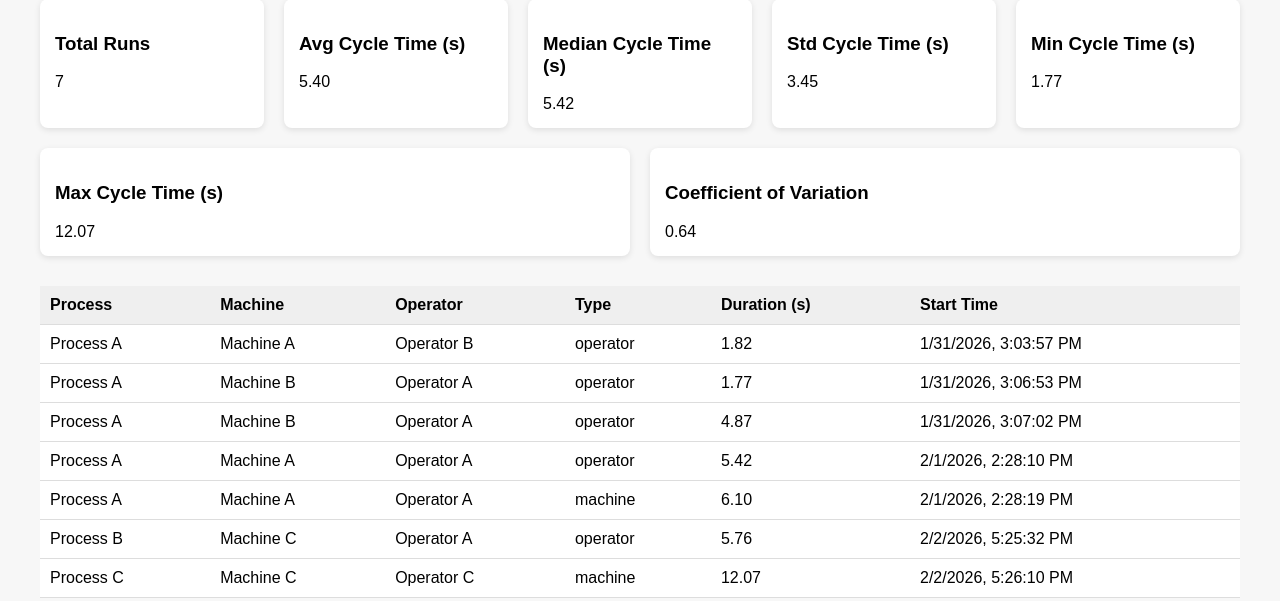
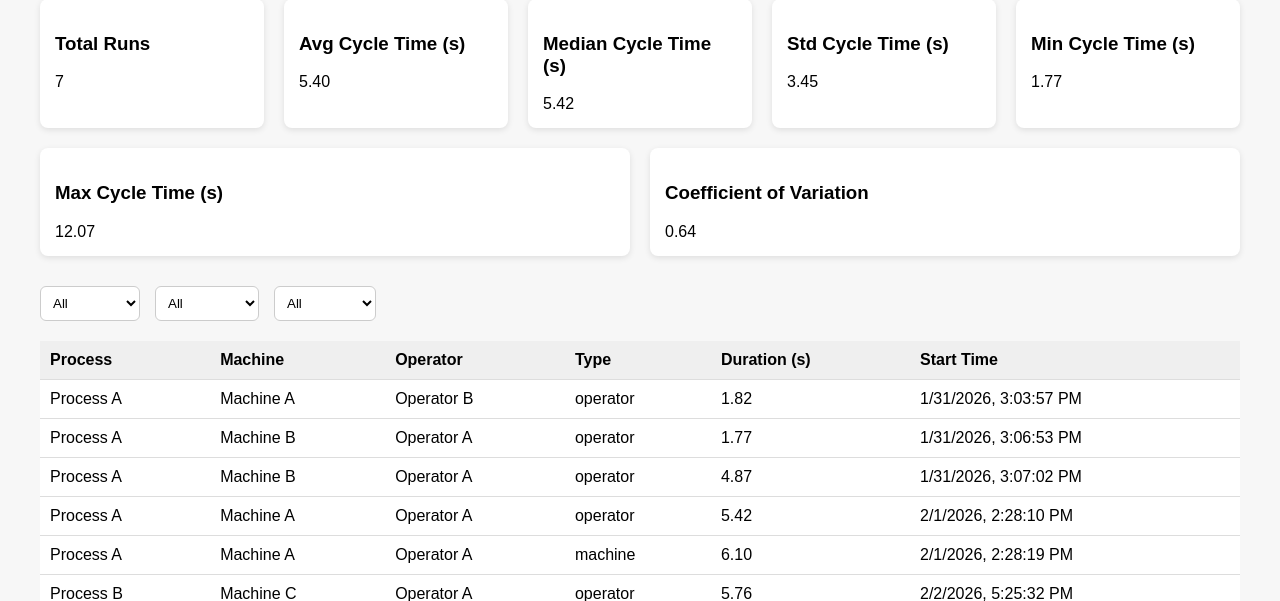
Before and after one commit to casslee1351/Flask-Apps, a Flask app: page /dashboard in a window 1280 px wide. Shown: the part 88-689 px from the top of the page. Run offline with Flask 3, Linux system fonts and the light colour scheme; data comes from the database, SQL or seed files in the repository; both versions use the stored data as it was after the commit.

Commit message:
adding filters for process, machine, and operator

```diff
--- a/kitsu_app/kitsu_app.py
+++ b/kitsu_app/kitsu_app.py
@@ -105,9 +105,20 @@ def dashboard():
 
 @app.route("/api/dashboard/runs")
 def dashboard_runs():
-    query = TimerRun.query.order_by(TimerRun.start_time.desc()).limit(10)
+    query = TimerRun.query
 
-    runs = query.all()
+    process = request.args.get("process")
+    machine = request.args.get("machine")
+    operator = request.args.get("operator")
+
+    if process:
+        query = query.filter_by(process=process)
+    if machine:
+        query = query.filter_by(machine=machine)
+    if operator:
+        query = query.filter_by(operator=operator)
+
+    runs = query.order_by(TimerRun.start_time.desc()).limit(10).all()
     return jsonify([r.to_dict() for r in runs])
 
 
@@ -117,6 +128,17 @@ def dashboard_summary():
     runs = TimerRun.query.all()
     total_runs = len(runs)
     durations = [r.duration for r in runs]
+
+    process = request.args.get("process")
+    machine = request.args.get("machine")
+    operator = request.args.get("operator")
+
+    if process:
+        query = query.filter_by(process=process)
+    if machine:
+        query = query.filter_by(machine=machine)
+    if operator:
+        query = query.filter_by(operator=operator)
 
     if not durations:
         return jsonify({
@@ -139,6 +161,18 @@ def dashboard_summary():
         "coefficient_of_variation": coefficient_of_variation(runs)
     })
 
+@app.route("/api/dashboard/filters")
+def dashboard_filters():
+    processes = [r[0] for r in db.session.query(TimerRun.process).distinct().all()]
+    machines  = [r[0] for r in db.session.query(TimerRun.machine).distinct().all()]
+    operators = [r[0] for r in db.session.query(TimerRun.operator).distinct().all()]
+
+    return jsonify({
+        "processes": processes,
+        "machines": machines,
+        "operators": operators
+    })
+
 
 if __name__ == '__main__':
     app.run(debug=True)
--- a/kitsu_app/templates/dashboard.html
+++ b/kitsu_app/templates/dashboard.html
@@ -47,6 +47,13 @@
             border-radius: 8px;
             box-shadow: 0 2px 6px rgba(0,0,0,0.1);
         }
+        select {
+            padding: 8px;
+            border-radius: 6px;
+            border: 1px solid #ccc;
+            background: white;
+        }
+
     </style>
 </head>
 <body>
@@ -85,6 +92,20 @@
     </div>
 </div>
 
+<div style="display:flex; gap:15px; margin-bottom:20px;">
+    <select id="processFilter">
+        <option value="">All Processes</option>
+    </select>
+
+    <select id="operatorFilter">
+        <option value="">All Operators</option>
+    </select>
+
+    <select id="machineFilter">
+        <option value="">All Machines</option>
+    </select>
+</div>
+
 <table>
     <thead>
         <tr>
@@ -102,8 +123,42 @@
 <canvas id="durationChart" height="120"></canvas>
 
 <script>
+function getActiveFilters() {
+    return {
+        process: document.getElementById("processFilter").value,
+        machine: document.getElementById("machineFilter").value,
+        operator: document.getElementById("operatorFilter").value
+    };
+}
+
+async function loadFilters() {
+    const res = await fetch("/api/dashboard/filters");
+    const data = await res.json();
+
+    const processSelect = document.getElementById("processFilter");
+    const machineSelect = document.getElementById("machineFilter");
+    const operatorSelect = document.getElementById("operatorFilter");
+
+    // Helper to populate
+    function populate(select, items) {
+        select.innerHTML = `<option value="">All</option>`;
+        items.forEach(item => {
+            const opt = document.createElement("option");
+            opt.value = item;
+            opt.textContent = item;
+            select.appendChild(opt);
+        });
+    }
+
+    populate(processSelect, data.processes);
+    populate(machineSelect, data.machines);
+    populate(operatorSelect, data.operators);
+}
+
+
 async function loadSummary() {
-    const res = await fetch("/api/dashboard/summary");
+    const params = new URLSearchParams(getActiveFilters());
+    const res = await fetch(`/api/dashboard/summary?${params}`);
     const summary = await res.json();
 
     document.getElementById("totalRuns").textContent = summary.total_runs;
@@ -112,11 +167,14 @@ async function loadSummary() {
     document.getElementById("stdDuration").textContent = summary.std_duration.toFixed(2);
     document.getElementById("minDuration").textContent = summary.min_duration.toFixed(2);
     document.getElementById("maxDuration").textContent = summary.max_duration.toFixed(2);
-    document.getElementById("coefficientOfVariation").textContent = summary.coefficient_of_variation.toFixed(2);
+    document.getElementById("coefficientOfVariation").textContent =
+        summary.coefficient_of_variation.toFixed(2);
 }
 
+
 async function loadRecentRuns() {
-    const res = await fetch('/api/dashboard/runs');
+    const params = new URLSearchParams(getActiveFilters());
+    const res = await fetch(`/api/dashboard/runs?${params}`);
     const runs = await res.json();
 
     const table = document.getElementById('runsTable');
@@ -139,6 +197,8 @@ async function loadRecentRuns() {
 
         labels.push(r.process);
         durations.push(r.duration);
+
+
     });
 
     buildChart(labels, durations);
@@ -167,8 +227,21 @@ function buildChart(labels, data) {
     });
 }
 
+function reloadDashboard() {
+    loadSummary();
+    loadRecentRuns();
+}
+
+loadFilters();
 loadSummary();
 loadRecentRuns();
+
+["processFilter", "machineFilter", "operatorFilter"].forEach(id => {
+    document
+        .getElementById(id)
+        .addEventListener("change", reloadDashboard);
+});
+
 </script>
 
 </body>
```
Also changed, not shown: kitsu_app/instance/timer.db.
